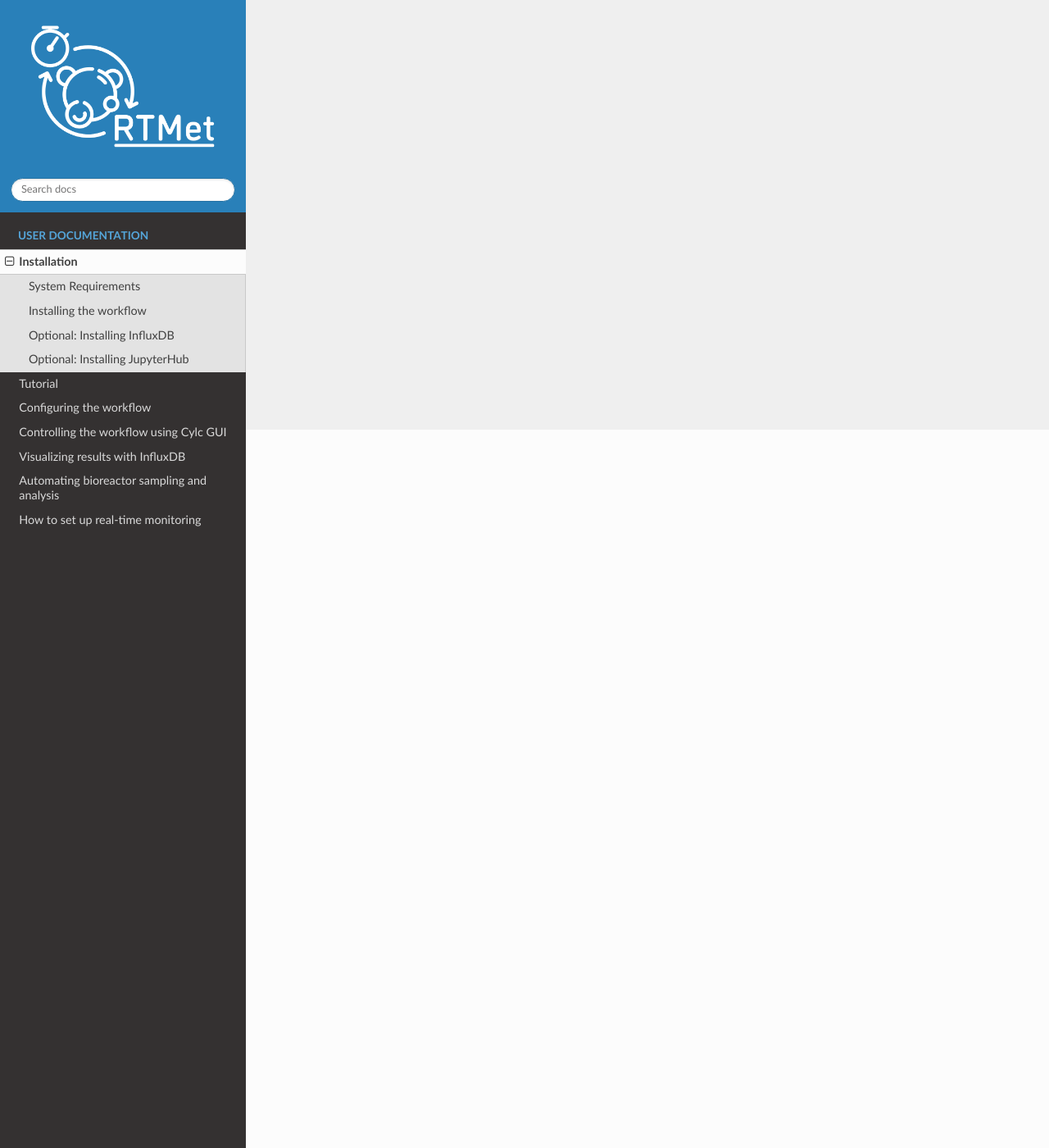
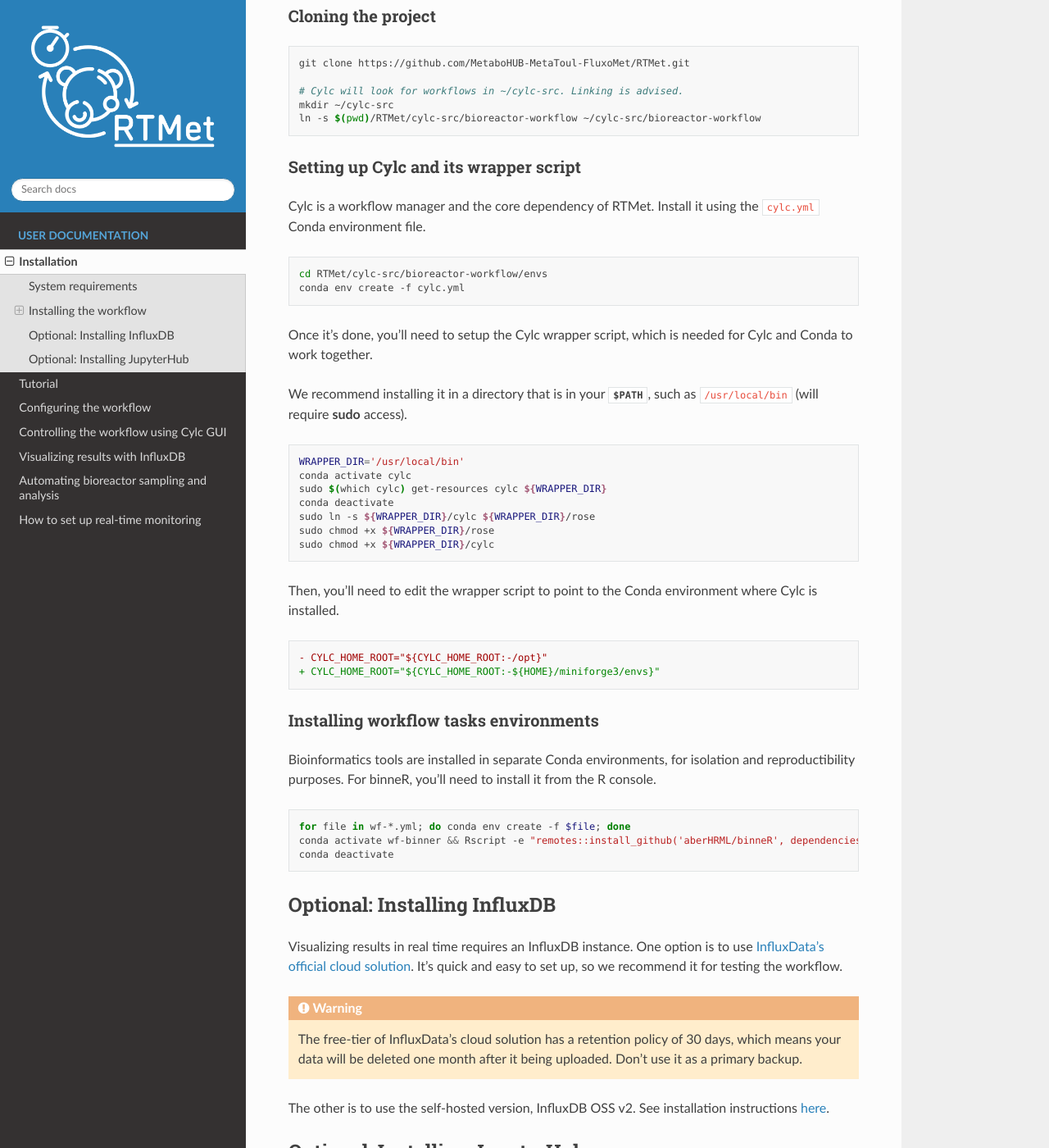
Before and after one commit to MetaboHUB-MetaToul-FluxoMet/RTMet, a Sphinx documentation site: the page built from docs/source/installation.rst, in a window 1280 px wide and 1400 px high, scrolled down 876 px. Shown: the whole window at 82% size. Built offline with Sphinx 7.4.7 and the Read the Docs theme 2.0.0, drawn with Linux system fonts in a browser that asks for light colours; some of the changed text lies outside the part shown.

Commit message:
write "Installation" section.

```diff
--- a/docs/source/installation.rst
+++ b/docs/source/installation.rst
@@ -1,18 +1,111 @@
 Installation
 ============
 
-System Requirements
+System requirements
 -------------------
 
+RTMet requires:
+    - A Unix-like operating system: macOS, Linux, BSD.
+    - A distribution of the Conda package manager.
+    - GNU coreutils.
+    - :command:`git`, :command:`curl`, :command:`ssh` and :command:`rsync`
+
+Some optional features will require:
+    - An InfluxDB instance
+    - JupyterHub
+
+If you're using MacOS, follow the `instructions`_ from Cylc documentation explaining additional dependencies.
 
 Installing the workflow
 -----------------------
-...
+
+Conda
+^^^^^
+
+If you don't already have a distribution of Conda installed, we recommend installing Miniforge.
+
+.. code-block:: bash
+
+    curl -L -O "https://github.com/conda-forge/miniforge/releases/latest/download/Miniforge3-$(uname)-$(uname -m).sh"
+    bash Miniforge3-$(uname)-$(uname -m).sh
+
+If it's not already set, make sure that the Conda base environment does not activate by default.
+
+.. code-block:: bash
+
+    conda config --set auto_activate_base false
+
+Cloning the project
+^^^^^^^^^^^^^^^^^^^
+
+.. Download the latest release of RTMet (TODO).
+    curl -L -O "https://github.com/MetaboHUB-MetaToul-FluxoMet/RTMet/releases/latest/download/workflow.tar.gz"
+
+.. code-block:: bash
+
+    git clone https://github.com/MetaboHUB-MetaToul-FluxoMet/RTMet.git
+
+    # Cylc will look for workflows in ~/cylc-src. Linking is advised.
+    mkdir ~/cylc-src
+    ln -s $(pwd)/RTMet/cylc-src/bioreactor-workflow ~/cylc-src/bioreactor-workflow
+
+Setting up Cylc and its wrapper script
+^^^^^^^^^^^^^^^^^^^^^^^^^^^^^^^^^^^^^^
+
+Cylc is a workflow manager and the core dependency of RTMet. Install it using the :file:`cylc.yml` Conda environment file.
+
+.. code-block:: bash
+
+    cd RTMet/cylc-src/bioreactor-workflow/envs
+    conda env create -f cylc.yml
+
+Once it's done, you'll need to setup the Cylc wrapper script, which is needed for Cylc and Conda to work together.
+
+We recommend installing it in a directory that is in your :envvar:`$PATH`, such as :file:`/usr/local/bin` (will require :command:`sudo` access).
+
+.. code-block:: bash
+
+    WRAPPER_DIR='/usr/local/bin'
+    conda activate cylc
+    sudo $(which cylc) get-resources cylc ${WRAPPER_DIR}
+    conda deactivate
+    sudo ln -s ${WRAPPER_DIR}/cylc ${WRAPPER_DIR}/rose
+    sudo chmod +x ${WRAPPER_DIR}/rose
+    sudo chmod +x ${WRAPPER_DIR}/cylc
+
+Then, you'll need to edit the wrapper script to point to the Conda environment where Cylc is installed.
+
+.. code-block:: diff
+
+   - CYLC_HOME_ROOT="${CYLC_HOME_ROOT:-/opt}"
+   + CYLC_HOME_ROOT="${CYLC_HOME_ROOT:-${HOME}/miniforge3/envs}"
+
+Installing workflow tasks environments
+^^^^^^^^^^^^^^^^^^^^^^^^^^^^^^^^^^^^^^
+
+Bioinformatics tools are installed in separate Conda environments, for isolation and reproductibility purposes. For binneR, you'll need to install it from the R console.
+
+.. code-block:: bash
+
+    for file in wf-*.yml; do conda env create -f $file; done
+    conda activate wf-binner && Rscript -e "remotes::install_github('aberHRML/binneR', dependencies=FALSE, upgrade_dependencies=FALSE)"
+    conda deactivate
 
 Optional: Installing InfluxDB
 -----------------------------
-...
+
+Visualizing results in real time requires an InfluxDB instance. One option is to use `InfluxData's official cloud solution`_. It's quick and easy to set up, so we recommend it for testing the workflow.
+
+.. warning:: The free-tier of InfluxData's cloud solution has a retention policy of 30 days, which means your data will be deleted one month after it being uploaded. Don't use it as a primary backup.
+
+The other is to use the self-hosted version, InfluxDB OSS v2. See installation instructions `here`_.
 
 Optional: Installing JupyterHub
 -----------------------------------
 ...
+
+.. _Instructions: https://cylc.github.io/cylc-doc/latest/html/installation.html#installing-on-mac-os
+
+.. _InfluxData's official cloud solution: https://cloud2.influxdata.com/signup
+
+.. _here: https://docs.influxdata.com/influxdb/v2/install/
```
Also changed, not shown: README.md (+2 -41 lines).
